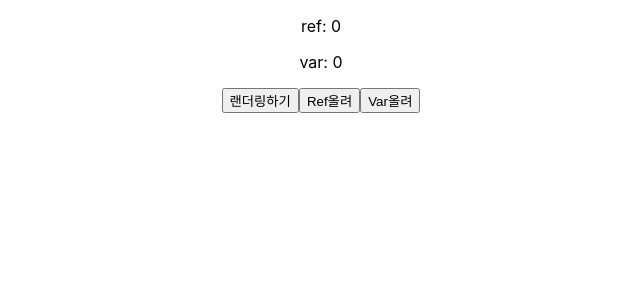
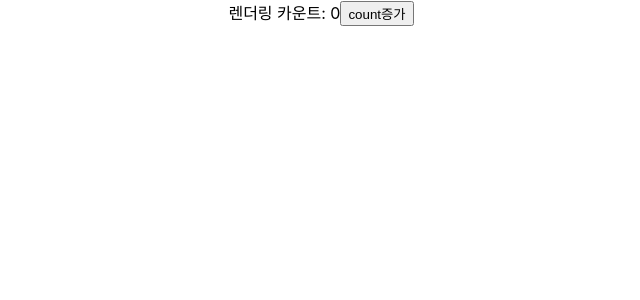
Before and after one commit to wmswmswms/react_study1, a React (Create React App) app: page / in a window 1280 px wide. Shown: the top 300 px of the page, without its empty margins (319-959 px from the left). Built offline with nearby package versions, Linux system fonts and the light colour scheme.

Commit message:
useRef 예제2

```diff
--- a/src/App.js
+++ b/src/App.js
@@ -1,5 +1,5 @@
 import './App.css';
-import {useState,useRef } from 'react';
+import {useState,useRef, useEffect } from 'react';
 //import Timer from './componet/Timer';
 
 
@@ -7,53 +7,25 @@ import {useState,useRef } from 'react';
 
 function App() {
 
-  // const [count, setCount] = useState(0);
 
-  // //useRef는 object 형태임 {current: 0}
-  // //useRef 값이 바뀌면 렌더링 되지 않지만 값은 바뀐다.
-  // const countRef = useRef(0);
-  // //console.log(countRef);
+  //useRef는 값이 바뀌어도 렌더링 되지 않는다
+  //랜더링 수 구하는 예
+  const [count, setCount] = useState(0);
+  const renderCount = useRef(0);
 
-  // const increaseCountState = () =>{
-  //   setCount(count+1);
-  // }
+  useEffect(()=>{
+    renderCount.current++;
+  });
 
-  // const increaseCountRef = ()=>{
-  //   countRef.current++;
-  // }
-
-
-  //useRef는 다시 렌더링도 해도 값을 유지함(마운트해제될때까지)
-  //일반 변수는 렌더링시 다시 초기화 됨
-  const countRef = useRef(0);
-  var countVar = 0;
-  const [render,setRender] = useState(0);
-
-  const doRendering = ()=>{
-      setRender(render+1);
+  const increaseCount = ()=>{
+    setCount(count+1);
   }
-
-  const increaseRef = ()=>{
-    countRef.current++;
-    console.log('countRef:' + countRef.current);
-  }
-
-  const increaseVar = ()=>{
-    countVar++;
-    console.log('countVar:' + countVar);
-  }
-
 
 
   return (
     <div className="App">
-    <p>ref: {countRef.current}</p>
-    <p>var: {countVar}</p>
-    <button onClick={doRendering}>랜더링하기</button>
-    <button onClick={increaseRef}>Ref올려</button>
-    <button onClick={increaseVar}>Var올려</button>
-
-
+      렌더링 카운트: {renderCount.current}
+      <button onClick={increaseCount}>count증가</button>
     </div>
   );
 }
```
